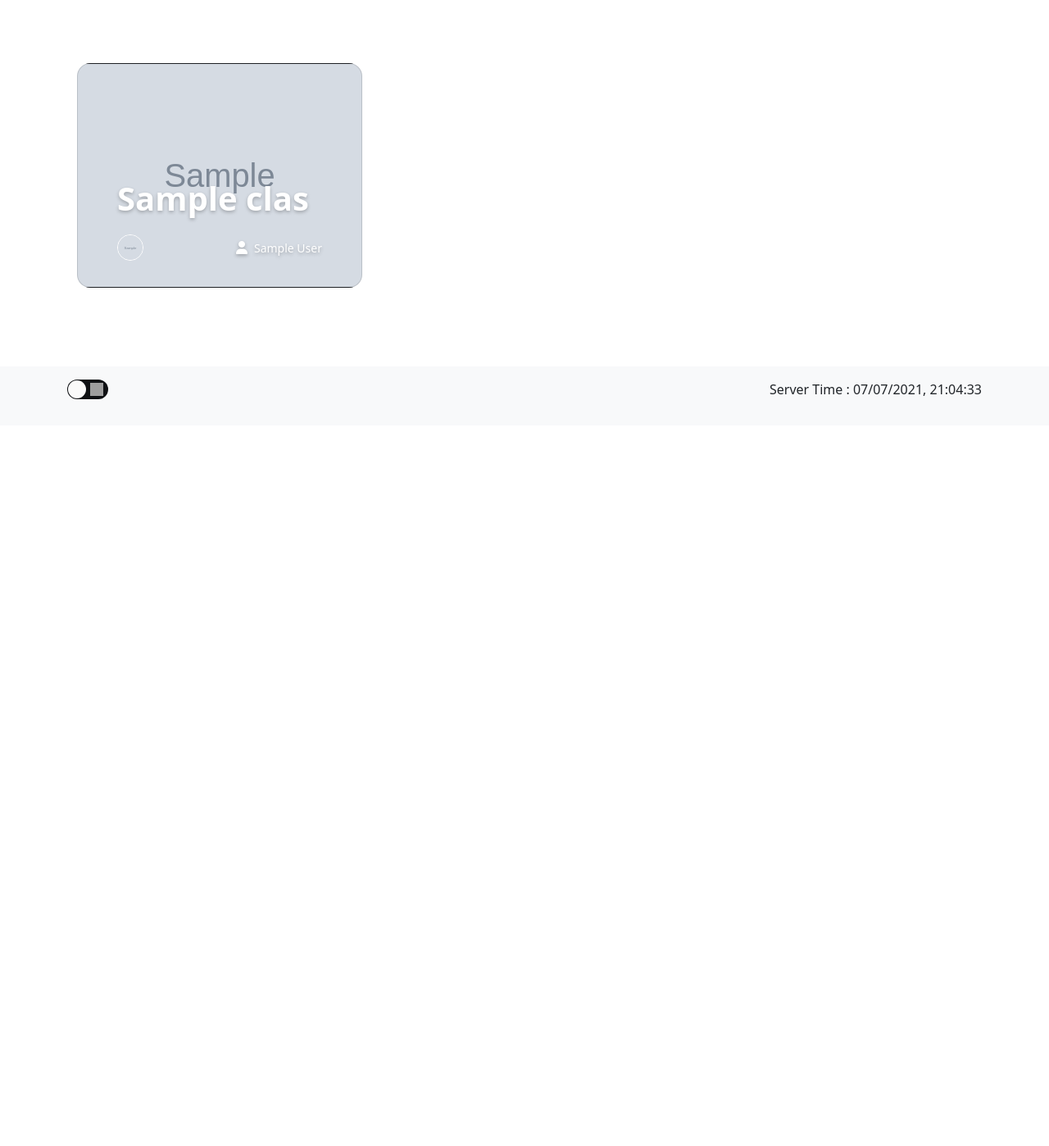
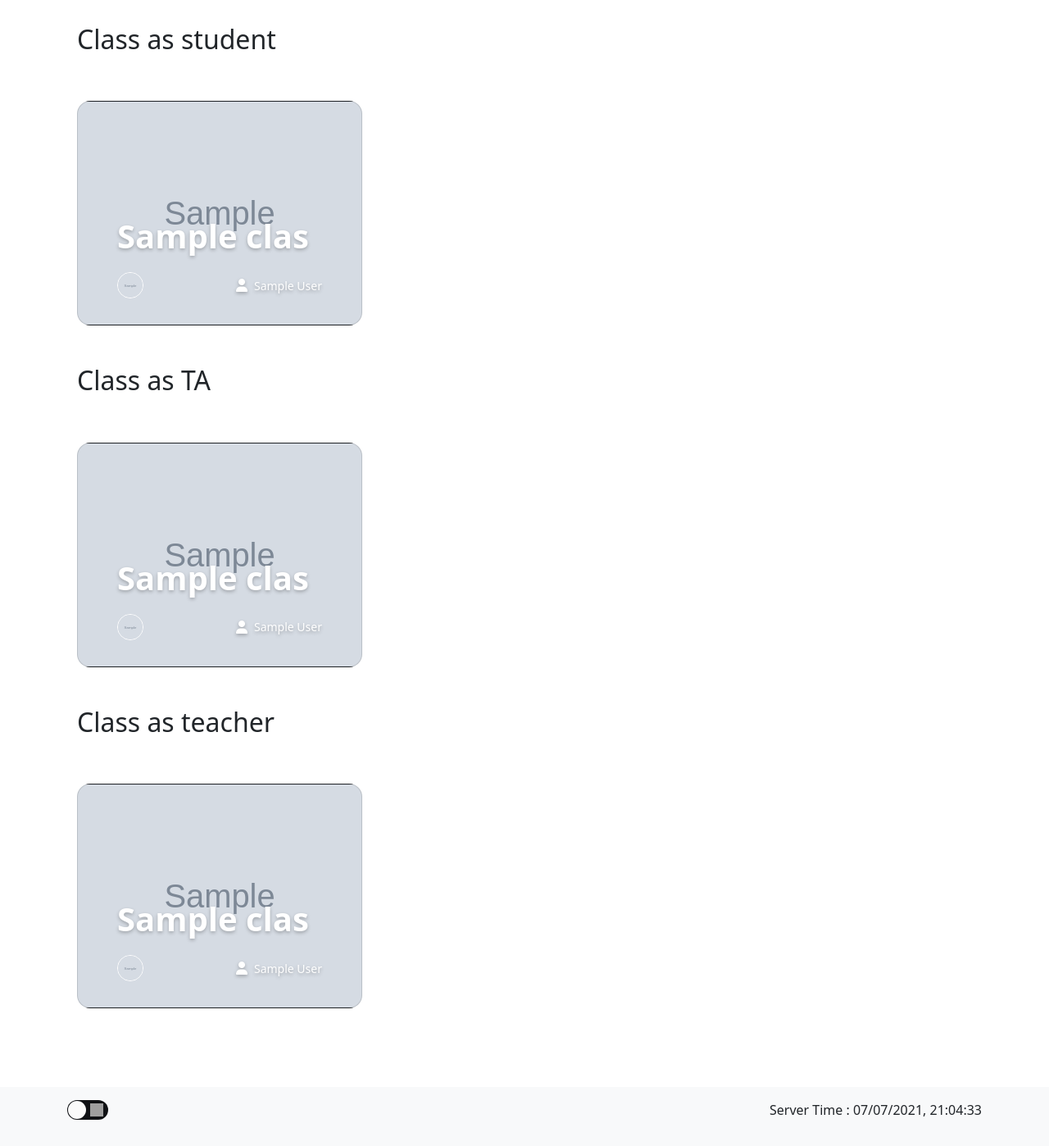
Before and after one commit to HelloYeew/ta-assistant-django, a Django app: template classroom/templates/classroom/home.html in a window 1280 px wide. Shown: the part 188-1586 px from the top of the page at 82% size. Before the commit the page ends 675 px from the top, so only its background shows below. Run offline with Django 3.2, Linux system fonts and the light colour scheme; the template is opened without the code that fills it: most values are stand-ins (such as "Sample title", 1, 10 or a date in 2020); grey boxes marked "Sample" are stand-in pictures; some libraries are stand-ins or nearby versions; grey boxes are pictures that could not be loaded.

Commit message:
Complete home view on each user

```diff
--- a/classroom/templates/classroom/home.html
+++ b/classroom/templates/classroom/home.html
@@ -9,9 +9,10 @@
     <a class="btn btn-primary" href="{% url 'new-class' %}" role="button" style="font-family:Arial, FontAwesome">&#xF067; New Class</a>
 {% endif %}
 
-<div class="row row-cols-1 row-cols-lg-3 align-items-stretch g-4 py-5">
 
 
+{% if only_student %}
+    <div class="row row-cols-1 row-cols-lg-3 align-items-stretch g-4 py-5">
     {% for class in class_as_student %}
       <div class="col">
         <div class="card card-cover h-100 overflow-hidden text-white bg-dark rounded-5" style="background-image: url('{{ class.image.url }}');">
@@ -32,5 +33,82 @@
       </div>
     {% endfor %}
     </div>
+{% else %}
+            {% if class_as_student|length != 0 %}
+                <h2>Class as student</h2>
+                <div class="row row-cols-1 row-cols-lg-3 align-items-stretch g-4 py-5">
+                {% for class in class_as_student %}
+          <div class="col">
+            <div class="card card-cover h-100 overflow-hidden text-white bg-dark rounded-5" style="background-image: url('{{ class.image.url }}');">
+              <div class="d-flex flex-column h-100 p-5 pb-3 text-white text-shadow-1">
+                <h2 class="pt-5 mt-5 mb-4 display-6 lh-1 fw-bold">{{ class.name }}</h2>
+                <ul class="d-flex list-unstyled mt-auto">
+                  <li class="me-auto">
+                    <img src="{{ class.author.profile.image.url }}" alt="Teacher" width="32" height="32" class="rounded-circle border border-white">
+                  </li>
+                  <li class="d-flex align-items-center">
+                    <i class="bi me-2 fas fa-user"></i>
+                    <small>{{ class.author }}</small>
+                  </li>
+                </ul>
+                <a href="{% url 'class-detail' class.id %}" class="stretched-link"></a>
+              </div>
+            </div>
+          </div>
+            {% endfor %}
+                </div>
+            {% endif %}
+
+        {% if class_as_ta|length != 0 %}
+                <h2>Class as TA</h2>
+            <div class="row row-cols-1 row-cols-lg-3 align-items-stretch g-4 py-5">
+                {% for class in class_as_ta %}
+          <div class="col">
+            <div class="card card-cover h-100 overflow-hidden text-white bg-dark rounded-5" style="background-image: url('{{ class.image.url }}');">
+              <div class="d-flex flex-column h-100 p-5 pb-3 text-white text-shadow-1">
+                <h2 class="pt-5 mt-5 mb-4 display-6 lh-1 fw-bold">{{ class.name }}</h2>
+                <ul class="d-flex list-unstyled mt-auto">
+                  <li class="me-auto">
+                    <img src="{{ class.author.profile.image.url }}" alt="Teacher" width="32" height="32" class="rounded-circle border border-white">
+                  </li>
+                  <li class="d-flex align-items-center">
+                    <i class="bi me-2 fas fa-user"></i>
+                    <small>{{ class.author }}</small>
+                  </li>
+                </ul>
+                <a href="{% url 'class-detail' class.id %}" class="stretched-link"></a>
+              </div>
+            </div>
+          </div>
+            {% endfor %}
+            </div>
+            {% endif %}
+
+            {% if class_as_teacher|length != 0 %}
+                <h2>Class as teacher</h2>
+                <div class="row row-cols-1 row-cols-lg-3 align-items-stretch g-4 py-5">
+                {% for class in class_as_teacher %}
+          <div class="col">
+            <div class="card card-cover h-100 overflow-hidden text-white bg-dark rounded-5" style="background-image: url('{{ class.image.url }}');">
+              <div class="d-flex flex-column h-100 p-5 pb-3 text-white text-shadow-1">
+                <h2 class="pt-5 mt-5 mb-4 display-6 lh-1 fw-bold">{{ class.name }}</h2>
+                <ul class="d-flex list-unstyled mt-auto">
+                  <li class="me-auto">
+                    <img src="{{ class.author.profile.image.url }}" alt="Teacher" width="32" height="32" class="rounded-circle border border-white">
+                  </li>
+                  <li class="d-flex align-items-center">
+                    <i class="bi me-2 fas fa-user"></i>
+                    <small>{{ class.author }}</small>
+                  </li>
+                </ul>
+                <a href="{% url 'class-detail' class.id %}" class="stretched-link"></a>
+              </div>
+            </div>
+          </div>
+            {% endfor %}
+                </div>
+            {% endif %}
+{% endif %}
+
 </div>
 {% endblock content %}
--- a/classroom/views.py
+++ b/classroom/views.py
@@ -11,7 +11,7 @@ from django.views.generic import (
 from .forms import EditMember
 from .models import Class
 from database_function.conversion import get_all_class_member,convert_member
-from database_function.home_view import get_available_class_student, get_available_class_ta, get_available_class_teacher
+from database_function.home_view import get_available_class_student, get_available_class_ta, get_available_class_teacher, only_student
 
 
 @login_required
@@ -23,6 +23,7 @@ def home(request):
         'class_as_student': class_as_student,
         'class_as_ta': class_as_ta,
         'class_as_teacher': class_as_teacher,
+        'only_student': only_student(request.user.id),
         'page_title': 'Classes'
     }
     return render(request, 'classroom/home.html', context)
@@ -48,6 +49,8 @@ class ClassCreateView(LoginRequiredMixin, CreateView):
         form.instance.author = self.request.user
         return super().form_valid(form)
 
+    # TODO: Set class model default (teacher) as user who create the class
+
 
 class ClassDetailView(DetailView):
     model = Class
```
Lines whose indentation alone changed are shown as unchanged.
